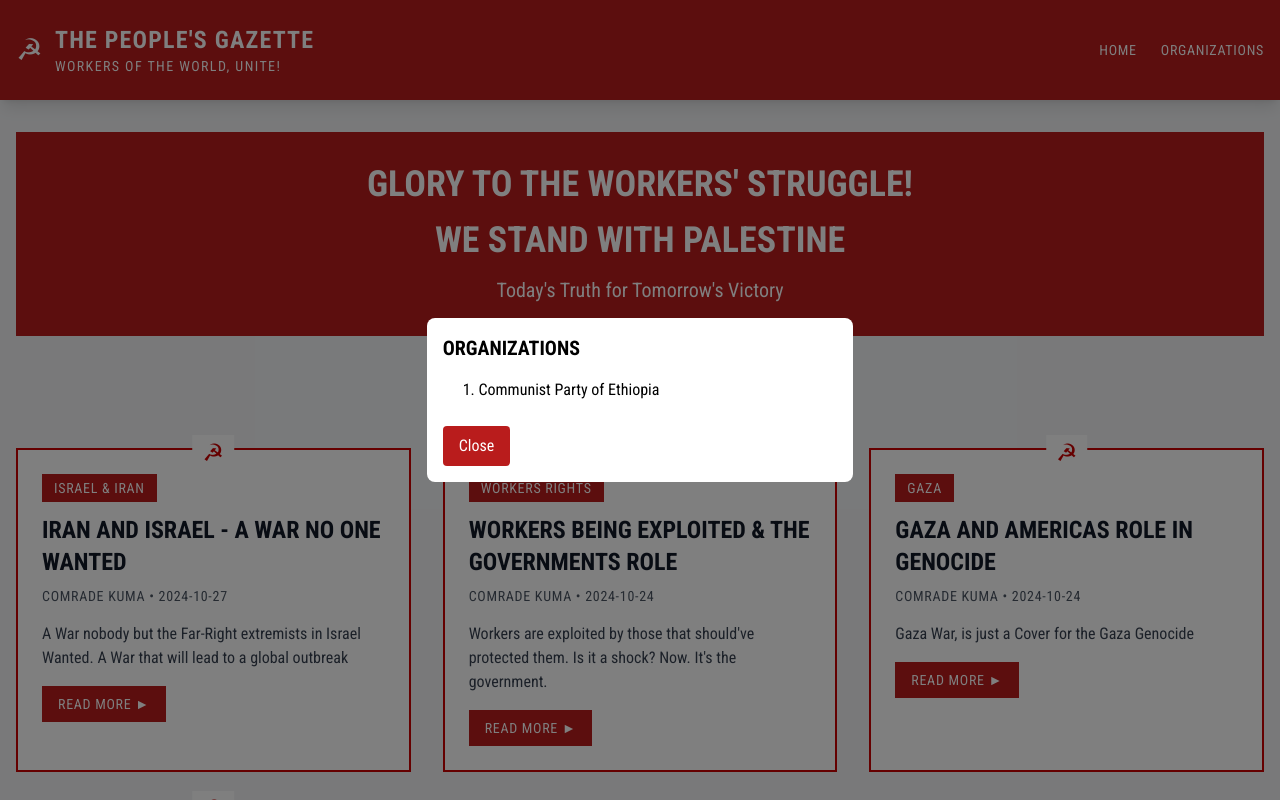
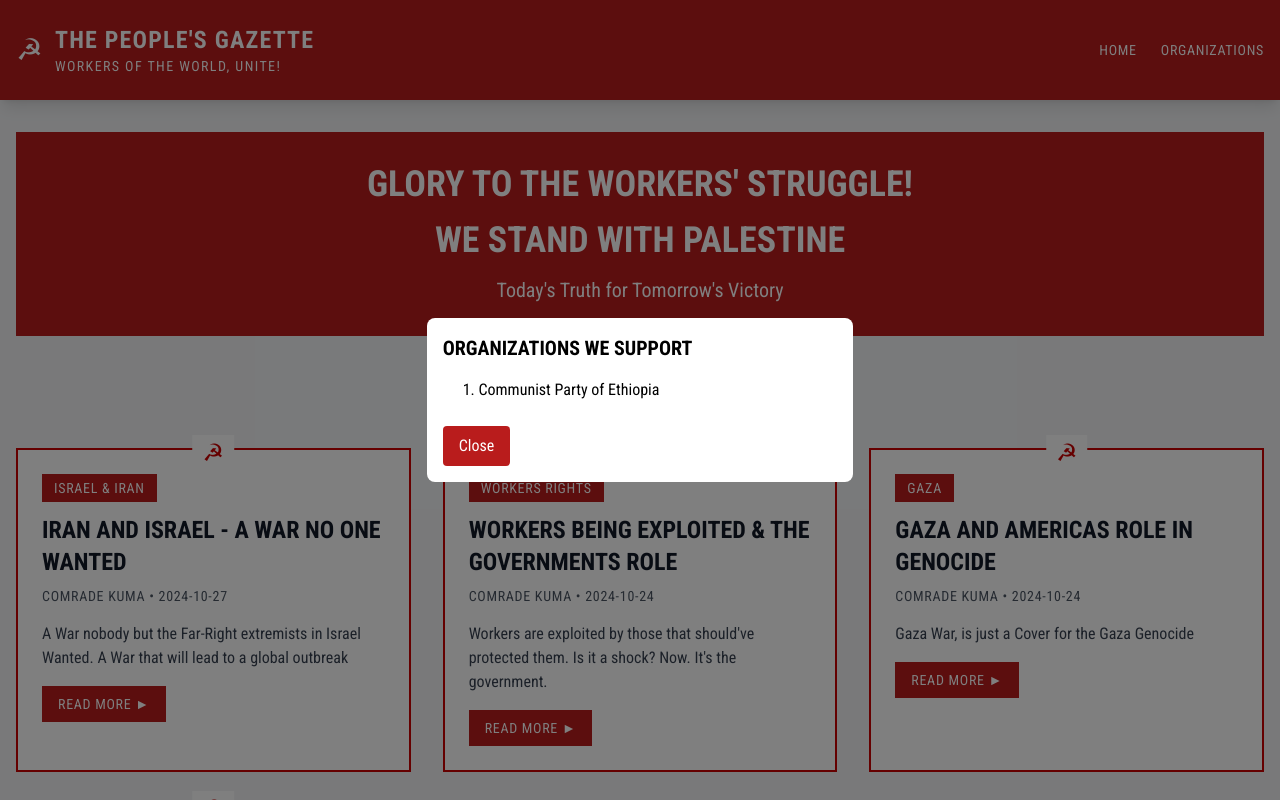
Before and after one commit to BillGStanford/PeoplesNews, a React (Vite) app: page / in a window 1280 px wide. Both pictures are taken after a click on the button "ORGANIZATIONS". Shown: the top 800 px of the page. Built offline with nearby package versions, Linux system fonts and the light colour scheme; the HTML template or start-up script is replaced by a standard one.

Commit message:
Update Header.jsx

```diff
--- a/src/components/Header.jsx
+++ b/src/components/Header.jsx
@@ -38,7 +38,7 @@ const Header = () => {
       {isModalOpen && (
         <div className="fixed inset-0 flex items-center justify-center z-50 bg-black bg-opacity-50">
           <div className="bg-white rounded-lg p-4 w-1/3">
-            <h2 className="text-xl text-black font-bold mb-4">ORGANIZATIONS</h2>
+            <h2 className="text-xl text-black font-bold mb-4">ORGANIZATIONS WE SUPPORT</h2>
             <ul className="list-disc pl-5">
               {organizations.map((org, index) => (
                 <li key={index} className="mb-2">
```
